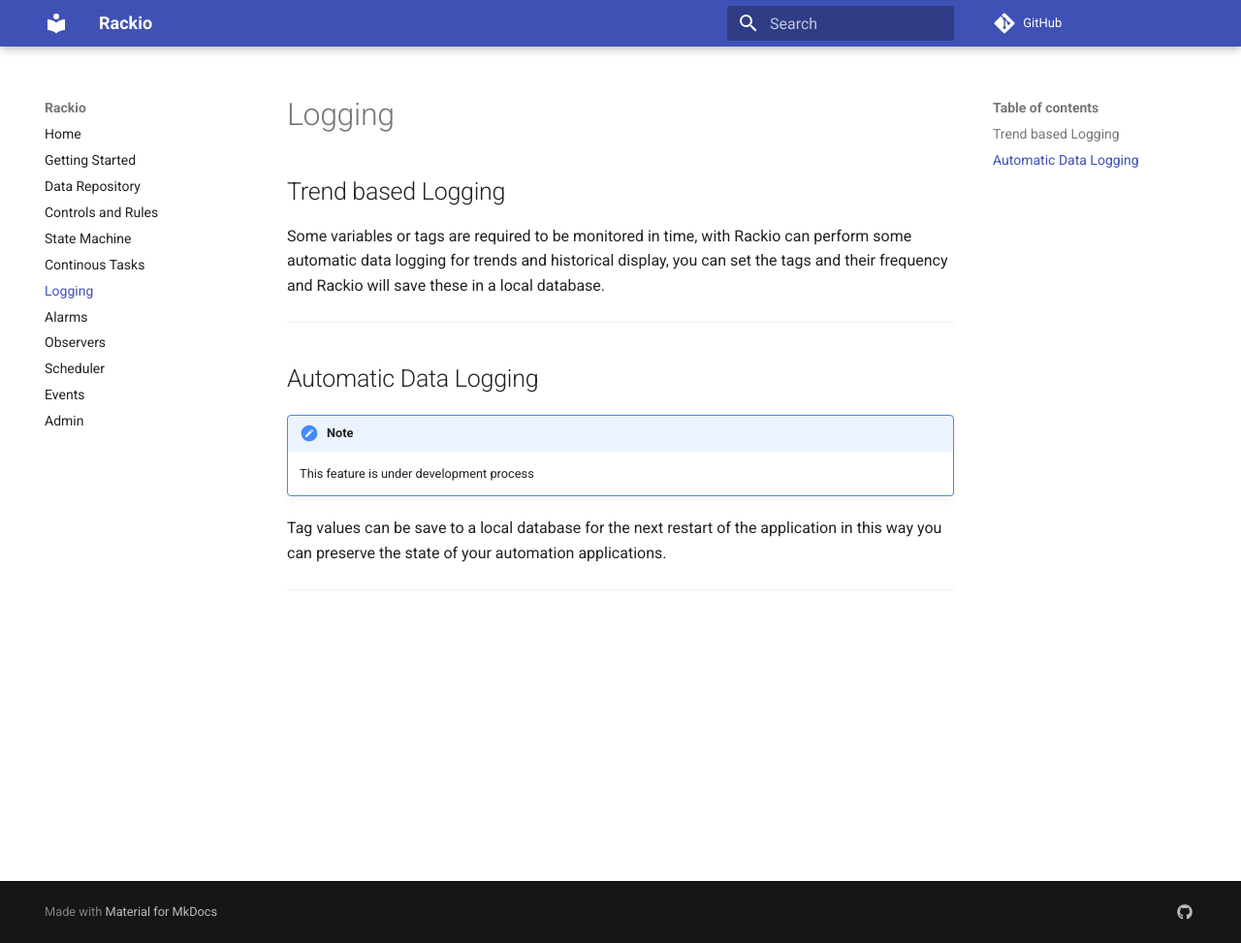
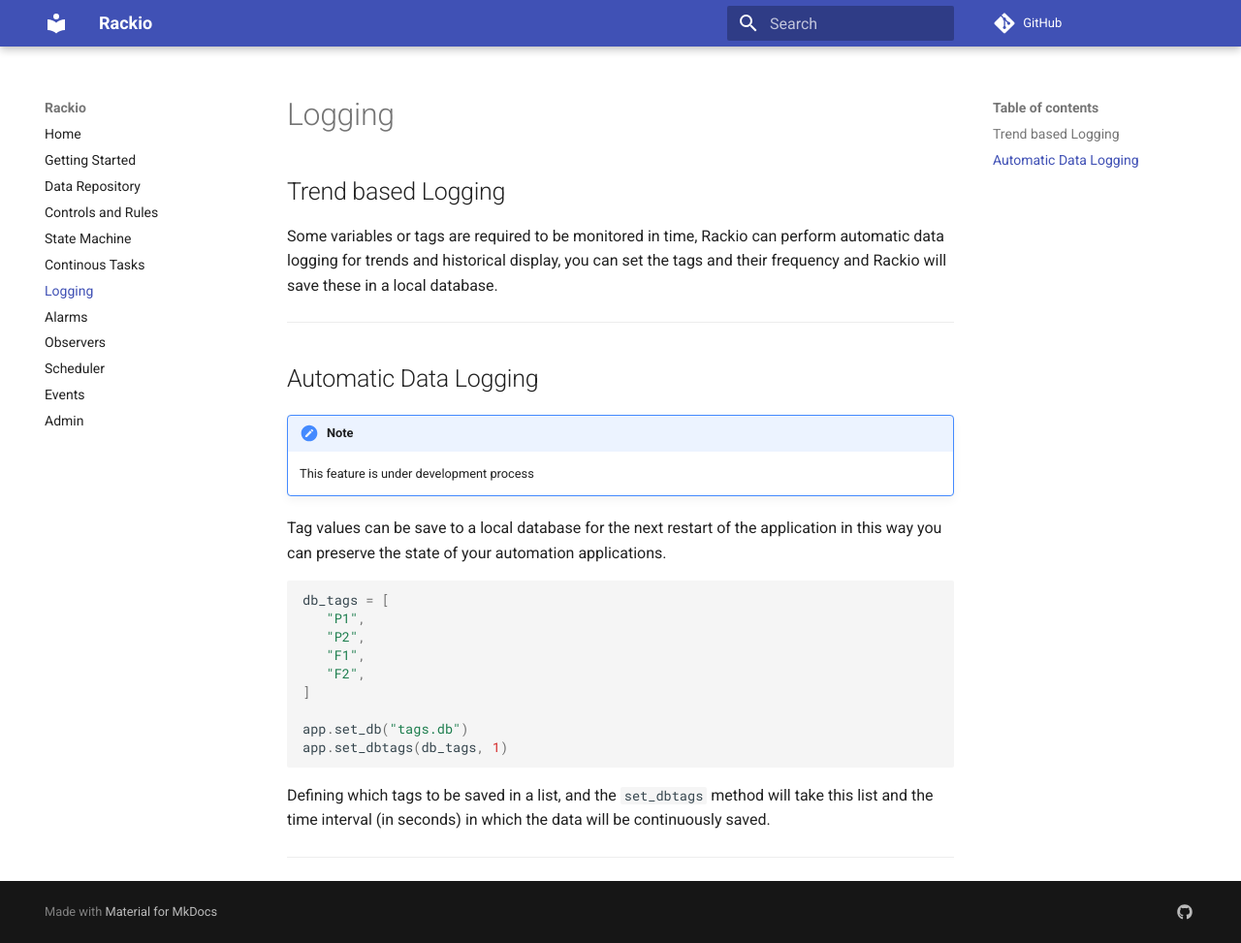
Before and after one commit to rack-io/rackio-documentation, an MkDocs documentation site: the page built from docs/logging.md, in a window 1280 px wide and 973 px high. Shown: the whole window at 97% size. Built offline with MkDocs 1.6.1 and Material for MkDocs 9.7.7, drawn with Linux system fonts in a browser that asks for light colours; comment, search, counter and statistics services are not loaded.

Commit message:
Minor changes to framework docs

````diff
--- a/docs/logging.md
+++ b/docs/logging.md
@@ -1,6 +1,6 @@
 ## Trend based Logging
 
-Some variables or tags are required to be monitored in time, with Rackio can perform some automatic data logging for trends and historical display, you can set the tags and their frequency and Rackio will save these in a local database.
+Some variables or tags are required to be monitored in time, Rackio can perform automatic data logging for trends and historical display, you can set the tags and their frequency and Rackio will save these in a local database.
 
 ---
 
@@ -15,4 +15,19 @@ Some variables or tags are required to be monitored in time, with Rackio can per
 
 Tag values can be save to a local database for the next restart of the application in this way you can preserve the state of your automation applications.
 
+```python
+db_tags = [
+   "P1",
+   "P2",
+   "F1",
+   "F2",
+]
+
+app.set_db("tags.db")
+app.set_dbtags(db_tags, 1)
+
+```
+
+Defining which tags to be saved in a list, and the `set_dbtags` method will take this list and the time interval (in seconds) in which the data will be continuously saved.
+
 ---
````
Also changed, not shown: docs/cli.md (+2 -0 lines), docs/data.md (+4 -2 lines).
